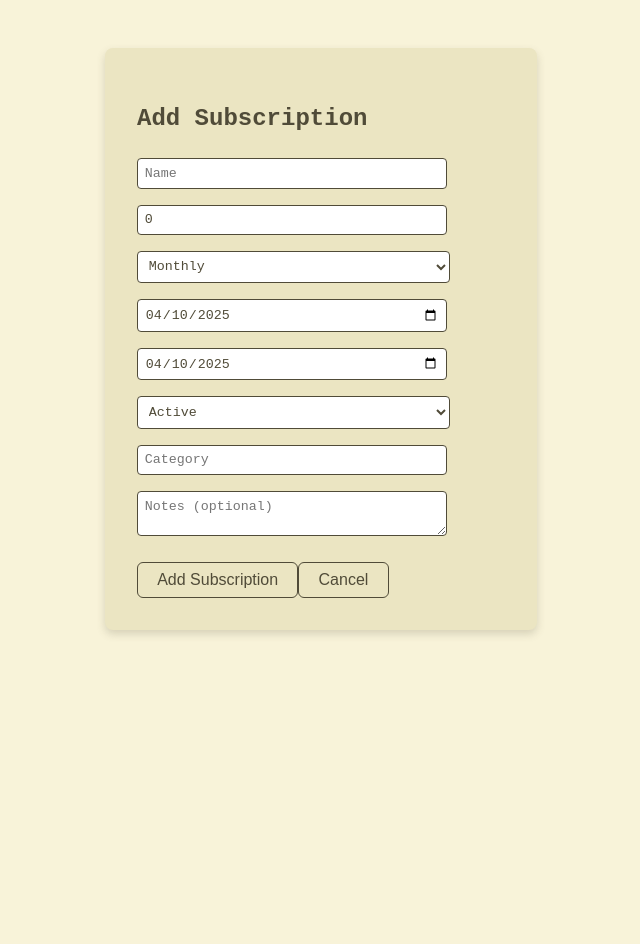
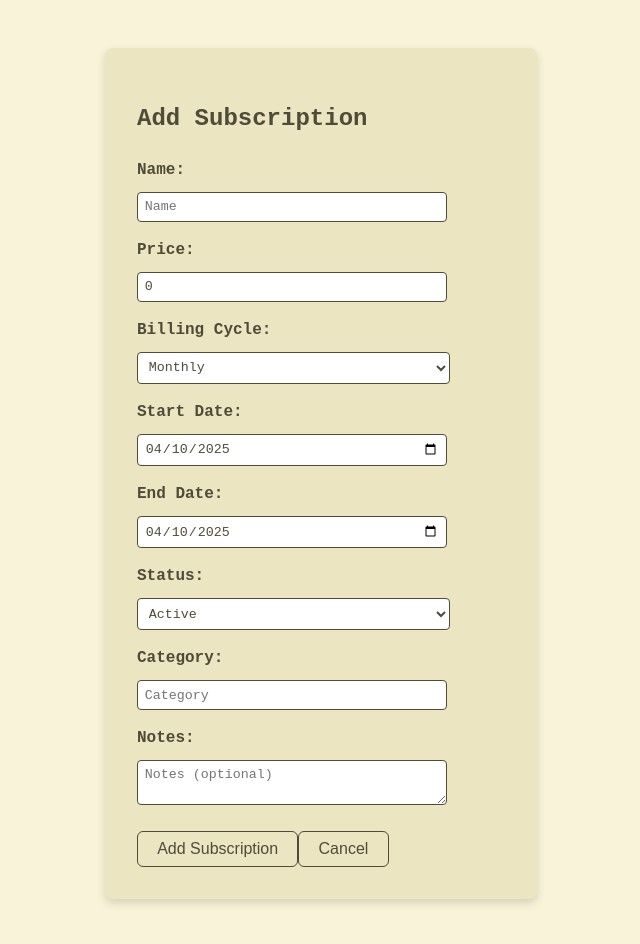
Before and after one commit to who-is-kenny/subtracked, a React (Vite) app in the folder subtracked/: page /#/add in a window 1280 px wide. Shown: the top 944 px of the page, without its empty margins (351-991 px from the left). Before the commit the page ends 800 px from the top, so only its background shows below. Built offline with nearby package versions, Linux system fonts and the light colour scheme.

Commit message:
feat: add form labels to Add Subscription page for improved accessibility fix: update label for start date in SubscriptionList component style: add form-label class for consistent styling of form labels

```diff
--- a/subtracked/src/components/SubscriptionList.tsx
+++ b/subtracked/src/components/SubscriptionList.tsx
@@ -169,7 +169,7 @@ function SubscriptionList({ subscriptions, setSubscriptions }: Props) {
             <div className="subscription-details">
               <p><strong>Price:</strong> ${sub.price}</p>
               <p><strong>Billing Cycle:</strong> {sub.billingCycle}</p>
-              <p><strong>Next Payment:</strong> {sub.startDate.toLocaleDateString()}</p>
+              <p><strong>Start Date:</strong> {sub.startDate.toLocaleDateString()}</p>
               <p><strong>End Date:</strong> {sub.endDate.toLocaleDateString()}</p>
               <p><strong>Status: </strong>{sub.status}</p>
               <p><strong>Category:</strong> {sub.category}</p>
--- a/subtracked/src/index.css
+++ b/subtracked/src/index.css
@@ -285,3 +285,10 @@ form {
   height: 2.5rem; /* Match the height of the input box (adjust as needed) */
   display: inline-block; /* Ensure it behaves like an inline element */
 }
+
+.form-label {
+  display: block;
+  margin-bottom: 0.5rem;
+  font-weight: bold;
+  color: var(--color-dark);
+}
--- a/subtracked/src/pages/AddSubscription.tsx
+++ b/subtracked/src/pages/AddSubscription.tsx
@@ -34,6 +34,8 @@ function AddSubscriptionForm({ subscriptions, setSubscriptions }: Props) {
   return (
     <form onSubmit={handleSubmit}>
       <h2>Add Subscription</h2>
+
+      <label className="form-label">Name:</label>
       <input
         type="text"
         placeholder="Name"
@@ -41,6 +43,8 @@ function AddSubscriptionForm({ subscriptions, setSubscriptions }: Props) {
         onChange={(e) => setFormData({ ...formData, name: e.target.value })}
         required
       />
+
+      <label className="form-label">Price:</label>
       <input
         type="number"
         placeholder="Price"
@@ -50,6 +54,8 @@ function AddSubscriptionForm({ subscriptions, setSubscriptions }: Props) {
         }
         required
       />
+
+      <label className="form-label">Billing Cycle:</label>
       <select
         value={formData.billingCycle}
         onChange={(e) =>
@@ -63,6 +69,8 @@ function AddSubscriptionForm({ subscriptions, setSubscriptions }: Props) {
         <option value="Yearly">Yearly</option>
         <option value="Weekly">Weekly</option>
       </select>
+
+      <label className="form-label">Start Date:</label>
       <input
         type="date"
         value={formData.startDate.toISOString().split("T")[0]}
@@ -75,6 +83,7 @@ function AddSubscriptionForm({ subscriptions, setSubscriptions }: Props) {
         required
       />
 
+      <label className="form-label">End Date:</label>
       <input
         type="date"
         value={formData.endDate.toISOString().split("T")[0]}
@@ -87,6 +96,7 @@ function AddSubscriptionForm({ subscriptions, setSubscriptions }: Props) {
         required
       />
 
+      <label className="form-label">Status:</label>
       <select
         value={formData.status}
         onChange={(e) =>
@@ -101,6 +111,8 @@ function AddSubscriptionForm({ subscriptions, setSubscriptions }: Props) {
         <option value="Inactive">Inactive</option>
         <option value="Cancelled">Cancelled</option>
       </select>
+
+      <label className="form-label">Category:</label>
       <input
         type="text"
         placeholder="Category"
@@ -108,11 +120,14 @@ function AddSubscriptionForm({ subscriptions, setSubscriptions }: Props) {
         onChange={(e) => setFormData({ ...formData, category: e.target.value })}
         required
       />
+
+      <label className="form-label">Notes:</label>
       <textarea
         placeholder="Notes (optional)"
         value={formData.notes}
         onChange={(e) => setFormData({ ...formData, notes: e.target.value })}
       />
+
       <button type="submit">Add Subscription</button>
       <button type="button" onClick={() => navigate("/")}>
         Cancel
```
